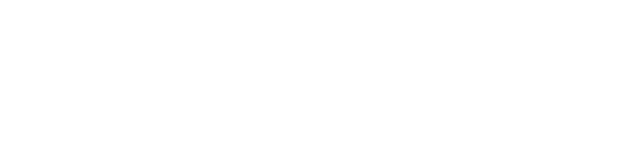
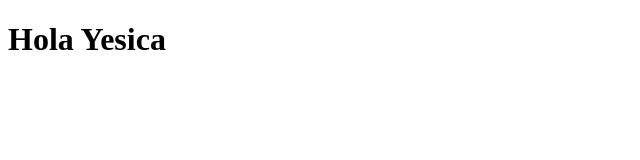
Before and after one commit to LuisLB1/Practica, a plain HTML site: page index.html in a window 1280 px wide. Shown: the whole page, without its empty margins (0-640 px from the left). Drawn offline with Linux system fonts and the light colour scheme.

```diff
--- a/index.html
+++ b/index.html
@@ -6,6 +6,6 @@
     <title>Document</title>
 </head>
 <body>
-
+    <h1>Hola Yesica</h1>
 </body>
 </html>
```
